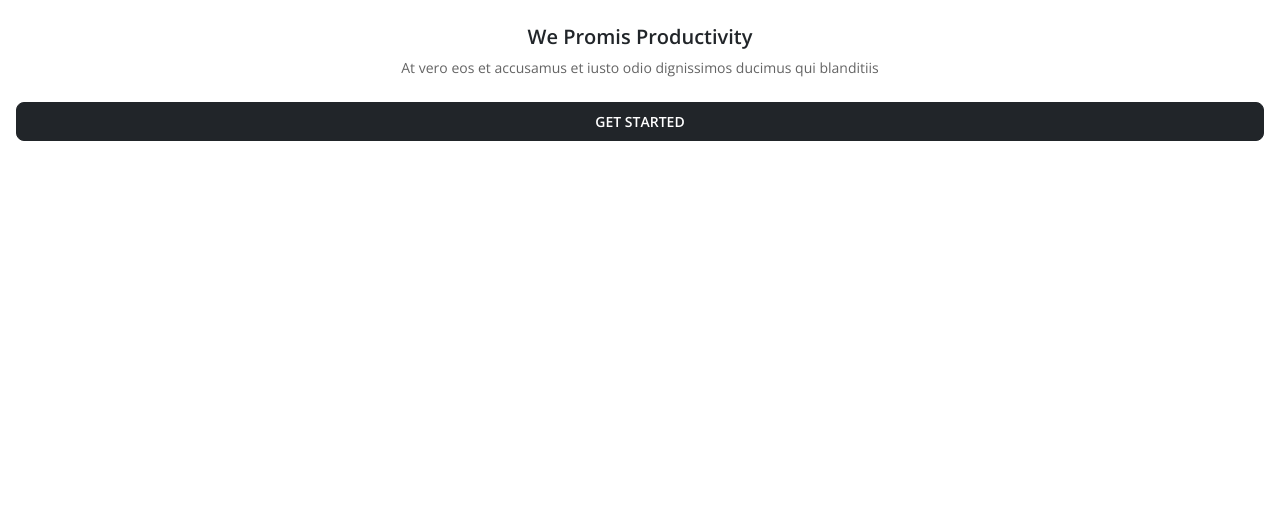
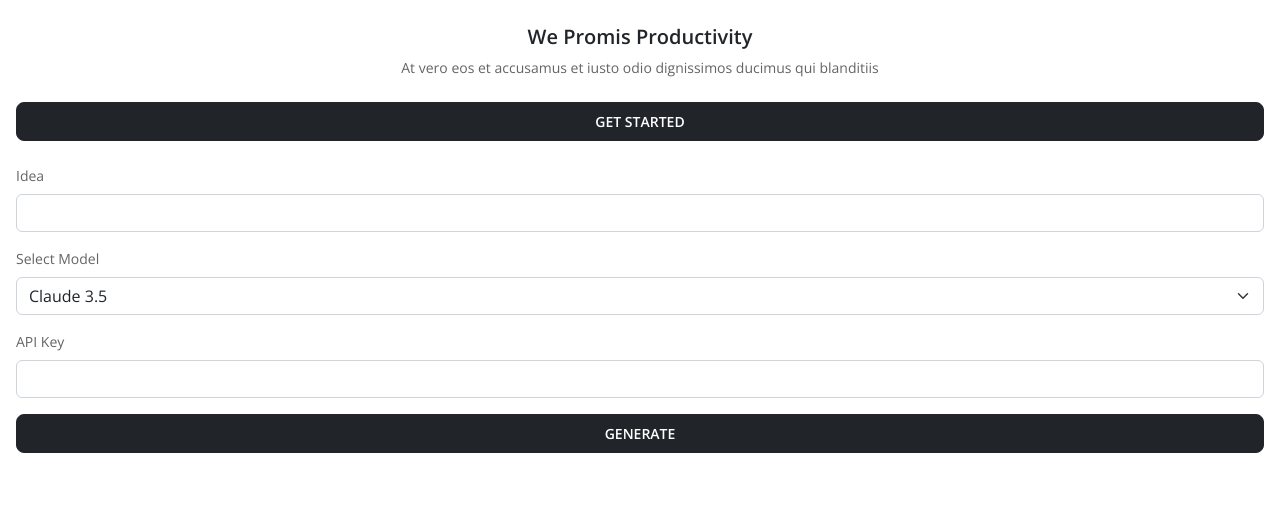
Before and after one commit to tmapp747/Innoteam, a Flask app: template main-files/template/synrok/index.html in a window 1280 px wide. Shown: the part 815-1344 px from the top of the page. Before the commit the page ends 956 px from the top, so only its background shows below. Run offline with Flask 3, Linux system fonts and the light colour scheme; the template is opened without the code that fills it, so the values that code supplies are empty.

Commit message:
Add support for Claude 3.5, Sonnet, and Deep Seek models
* **main.py**
  - Add imports for Claude 3.5, Sonnet, and Deep Seek models
  - Update `generate` function to handle new models and API keys

* **main-files/template/synrok/index.html**
  - Add options for selecting Claude 3.5, Sonnet, and Deep Seek models
  - Add input fields for entering API keys
  - Ensure form submission includes selected model and API key

```diff
--- a/main-files/template/synrok/index.html
+++ b/main-files/template/synrok/index.html
@@ -50,6 +50,33 @@
           </div>
         </div>
 
+        <!-- Add form for selecting models and entering API keys -->
+        <div class="card rounded-0 border-0 mt-4">
+          <div class="card-body p-0">
+            <form id="model-selection-form" method="POST" action="/generate">
+              <div class="mb-3">
+                <label for="idea" class="form-label">Idea</label>
+                <input type="text" class="form-control" id="idea" name="idea" required>
+              </div>
+              <div class="mb-3">
+                <label for="llm" class="form-label">Select Model</label>
+                <select class="form-select" id="llm" name="llm" required>
+                  <option value="claude">Claude 3.5</option>
+                  <option value="sonnet">Sonnet</option>
+                  <option value="deepseek">Deep Seek</option>
+                </select>
+              </div>
+              <div class="mb-3">
+                <label for="api_key" class="form-label">API Key</label>
+                <input type="text" class="form-control" id="api_key" name="api_key" required>
+              </div>
+              <div class="d-grid">
+                <button type="submit" class="btn btn-dark btn-ecomm rounded-3">Generate</button>
+              </div>
+            </form>
+          </div>
+        </div>
+
        </div>
      <!--end to page content-->
 
--- a/main.py
+++ b/main.py
@@ -13,6 +13,9 @@ from tools.search_tools import SearchTools
 from tools.template_tools import TemplateTools
 
 from flask import Flask, render_template, request, jsonify
+
+# Add imports for Claude 3.5, Sonnet, and Deep Seek models
+from langchain.llms import Claude, Sonnet, DeepSeek
 
 app = Flask(__name__)
 
@@ -164,6 +167,16 @@ def index():
 def generate():
     idea = request.form['idea']
     llm = request.form.get('llm', None)
+    api_key = request.form.get('api_key', None)
+
+    # Handle new models
+    if llm == 'claude':
+        llm = Claude(api_key=api_key)
+    elif llm == 'sonnet':
+        llm = Sonnet(api_key=api_key)
+    elif llm == 'deepseek':
+        llm = DeepSeek(api_key=api_key)
+
     crew = LandingPageCrew(idea, llm)
     crew.run()
     return jsonify({"message": "Landing page generated successfully!"})
```
